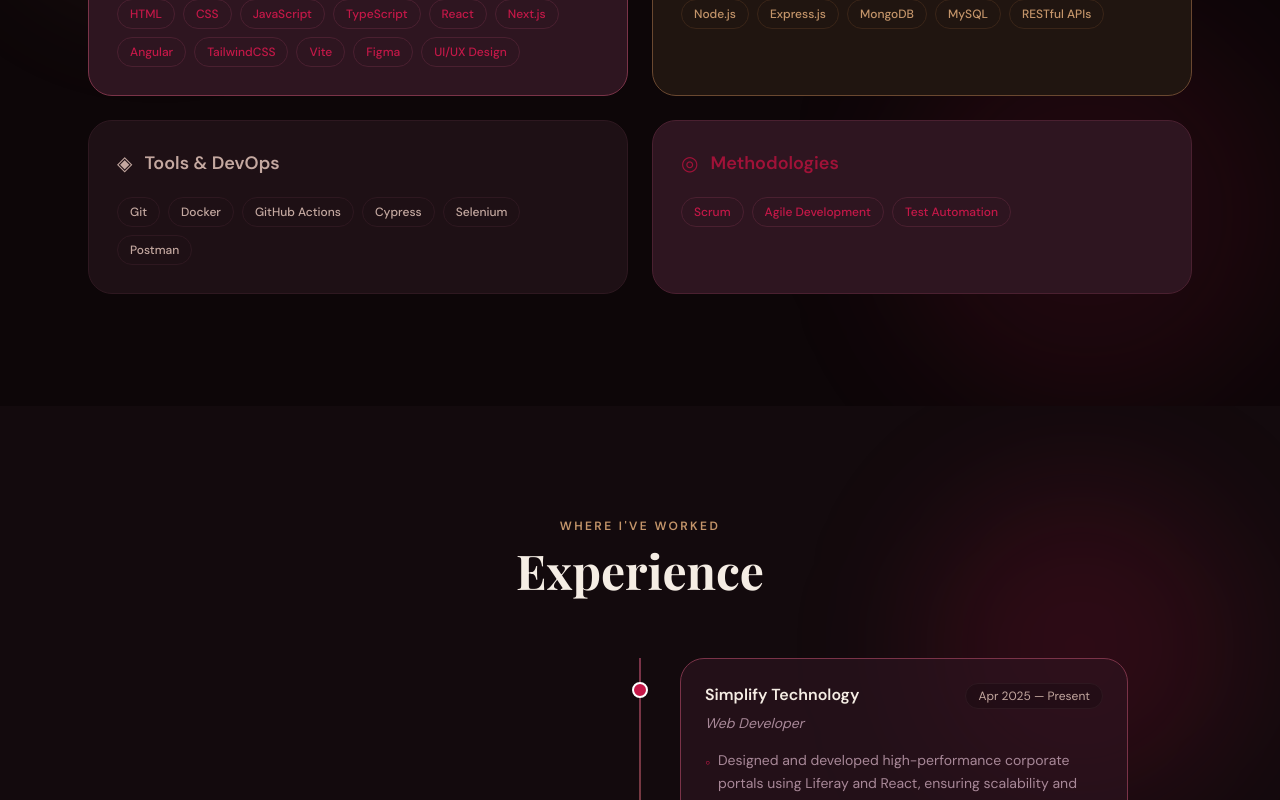
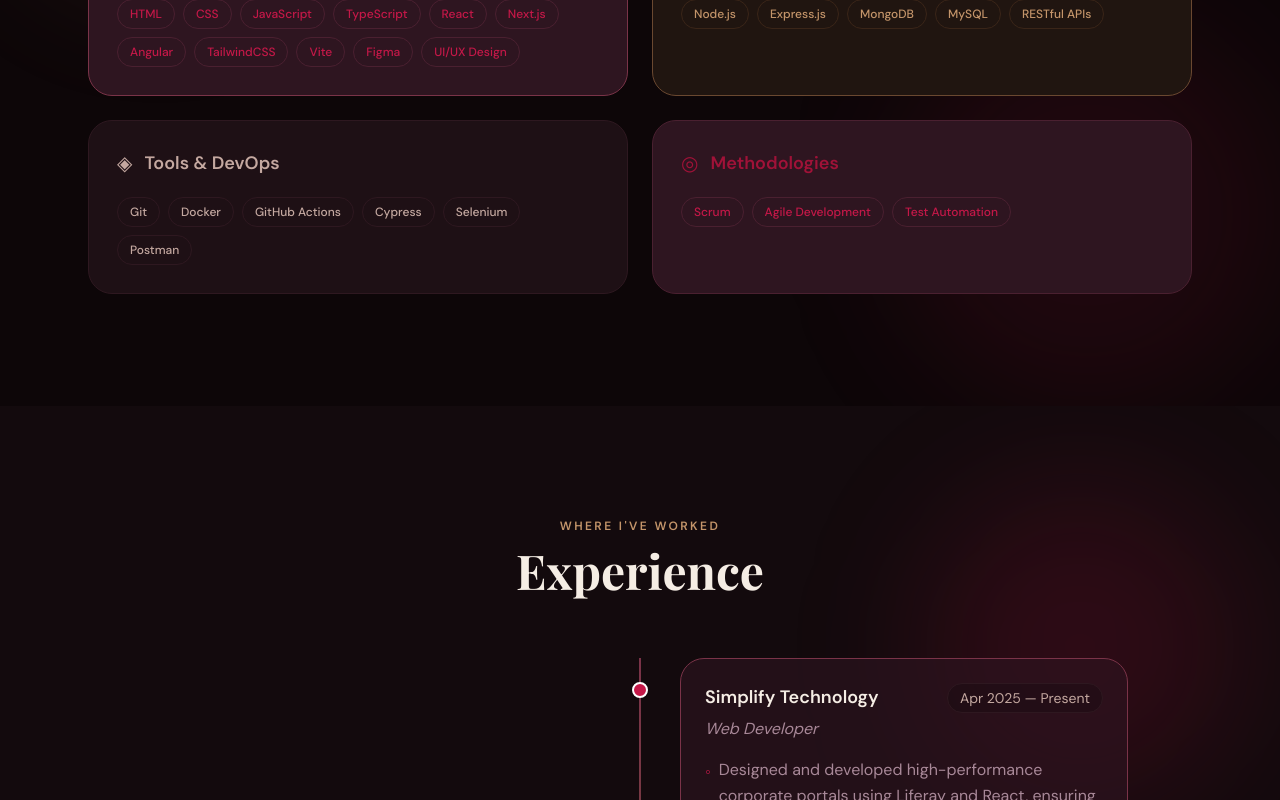
Before and after one commit to biamsarmento/personal-website, a Next.js app: page / in a window 1280 px wide. Shown: the part 2000-2800 px from the top of the page. Built offline with nearby package versions, Linux system fonts and the light colour scheme; a web font is replaced by a local one.

Commit message:
PW feat: ajust style

```diff
--- a/src/components/Experience.tsx
+++ b/src/components/Experience.tsx
@@ -103,7 +103,7 @@ export default function Experience() {
                         href={exp.companyUrl}
                         target="_blank"
                         rel="noopener noreferrer"
-                        className="font-dm font-semibold text-espresso hover:text-blush-500 transition-colors flex items-center gap-1.5 group"
+                        className="font-dm font-semibold text-lg text-espresso hover:text-blush-500 transition-colors flex items-center gap-1.5 group"
                       >
                         {exp.company}
                         <svg
@@ -116,18 +116,18 @@ export default function Experience() {
                           <path strokeLinecap="round" strokeLinejoin="round" d="M10 6H6a2 2 0 00-2 2v10a2 2 0 002 2h10a2 2 0 002-2v-4M14 4h6m0 0v6m0-6L10 14" />
                         </svg>
                       </a>
-                      <span className="text-xs text-mocha-600 font-dm bg-black/20 px-3 py-1 rounded-full border border-mocha-200">
+                      <span className="text-sm text-mocha-600 font-dm bg-black/20 px-3 py-1 rounded-full border border-mocha-200">
                         {exp.period}
                       </span>
                     </div>
 
-                    <p className="text-sm text-mocha-500 font-dm mb-4 italic">{exp.role}</p>
+                    <p className="text-base text-mocha-500 font-dm mb-4 italic">{exp.role}</p>
 
                     <ul className="space-y-2">
                       {exp.achievements.map((achievement, i) => (
                         <li
                           key={i}
-                          className="flex gap-2 text-sm text-mocha-500 font-dm leading-relaxed"
+                          className="flex gap-2 text-base text-mocha-500 font-dm leading-relaxed"
                         >
                           <span className="text-blush-300 mt-0.5 flex-shrink-0">◦</span>
                           {achievement}
```
